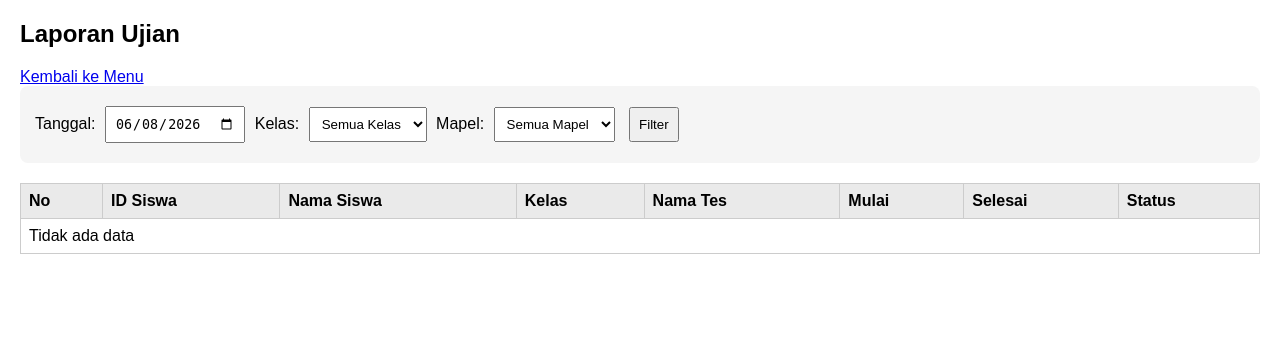
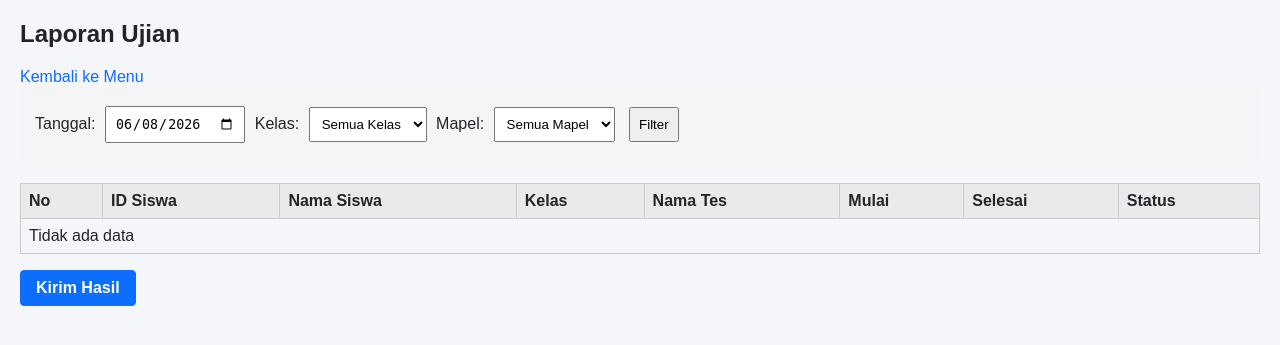
Before and after one commit to selamethanafi/cbt-mandusa, a PHP site: page /pengawas/laporan.php in a window 1280 px wide. Shown: the top 345 px of the page. Run offline with PHP 8.4, Linux system fonts and the light colour scheme; the visitor is signed in with stand-in values (Sample User, id 1); tables that the repository leaves empty hold one stand-in row (values such as "Sample post").

Commit message:
Perbaikan 07 Juni 2026 2016

```diff
--- a/pengawas/laporan.php
+++ b/pengawas/laporan.php
@@ -6,7 +6,7 @@ require_once '../inc/admin.php';
 $tanggal = $_GET['tanggal'] ?? date('Y-m-d');
 $kelas   = $_GET['kelas'] ?? '';
 $mapel   = $_GET['mapel'] ?? '';
-
+$ada_belum = 0;
 // validasi tanggal
 $d = DateTime::createFromFormat('Y-m-d', $tanggal);
 if (!$d || $d->format('Y-m-d') !== $tanggal) {
@@ -95,6 +95,11 @@ $dataPesan = [];
 <head>
     <meta charset="UTF-8">
     <title>Laporan Ujian</title>
+	<meta name="viewport" content="width=device-width, initial-scale=1.0"/>
+	<link rel="stylesheet" href="../css/style.css">
+</head>
+<body>
+<div class="container-fluid">
     <style>
         body{
             font-family:Arial;
@@ -207,6 +212,12 @@ $dataPesan = [];
                     <td><?= htmlspecialchars($row['mulai']) ?></td>
                     <td><?= htmlspecialchars($row['selesai']) ?></td>
                     <td><?= htmlspecialchars($row['status']) ?></td>
+                    <?php
+                    if($row['status'] == 'aktif')
+                    {
+                    	$ada_belum++;
+                    }
+                    ?>
                 </tr>
             <?php endwhile; ?>
         <?php else: ?>
@@ -218,6 +229,14 @@ $dataPesan = [];
 </table>
 
 <?php
+if($ada_belum == 0)
+{
+    echo '<p><a class="btn btn-primary" href="laporan.php?tanggal='.$tanggal.'">Kirim Hasil</a></p>';
+}
+else
+{
+	echo '<h2>Belum bisa dikirim, ada yang belum menyelesaikan tes</h2>';
+}
 $templatePesan = '';
 
 if (!empty($dataPesan)) {
--- a/pengawas/menu.php
+++ b/pengawas/menu.php
@@ -86,7 +86,7 @@ Unduh Peserta Ruang ini</a></p><p><a class="btn btn-primary" href="unduh_tes.php
     	<p><a class="btn btn-primary" href="susulan.php">Unduh Peserta Susulan</a></p>
     </td>
     <td><p><a class="btn btn-primary" href="soal_hari_ini.php">Pengawasan</a></p>
-    <p><a class="btn btn-primary" href="kirim_nilai.php">Kirim Hasil</a></p></td>
+    <p><a class="btn btn-primary" href="laporan.php">Kirim Hasil</a></p></td>
     <td><p><a class="btn btn-primary" href="daftar_hadir_tes_bersama.php">Daftar Hadir dan Berita Acara</a></p>
     <p><a class="btn btn-primary" href="kirim_berita_acara.php"> Kirim Berita Acara</a></p>
     <p><a class="btn btn-primary" href="laporan.php">Daftar Pekerjaan Peserta</a></p>
--- a/pengawas/padan_password.php
+++ b/pengawas/padan_password.php
@@ -51,6 +51,7 @@ $q = $db->query($query);
 <tbody>
 <?php
 $no = 1;
+$siswa_tidak_padan = '';
 while($r = $q->fetch_assoc()){
 $nama_siswa = $r['nama_siswa'];
 ?>
@@ -93,6 +94,7 @@ $nama_siswa = $r['nama_siswa'];
 					}
 					else
 					{
+						$siswa_tidak_padan .= '<br />'.$nama_siswa;
 						$db->query("UPDATE `siswa` SET `password`='$password', `nis` = '$versi' WHERE `id_siswa` = '$id'");
 					}
 
@@ -120,6 +122,8 @@ $nama_siswa = $r['nama_siswa'];
 <?php } ?>
 </tbody>
 </table>
+<hr />
+<?= $siswa_tidak_padan;?><br /><br />
 <a href="padan_password.php">Sinkron Password Semua Peserta</a>
 
 </body>
```
